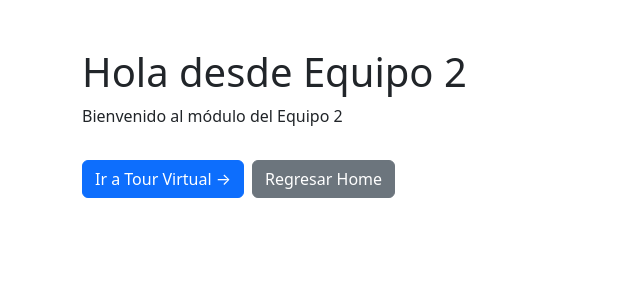
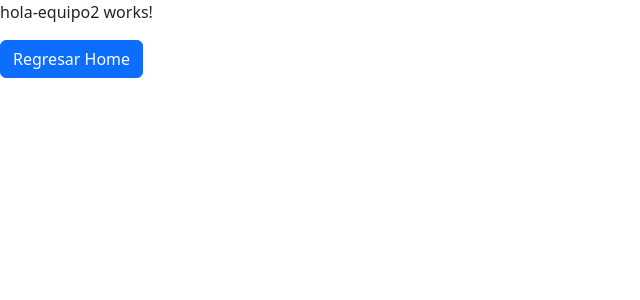
Before and after one commit to RodrigoRamirez-N/AdministracionDeProyectos, an Angular app in the folder Proyecto/FrontEnd/CampusVirtual/: page /equipo2 in a window 1280 px wide. Shown: the top 300 px of the page, without its empty margins (0-640 px from the left). Built offline with nearby package versions, Linux system fonts and the light colour scheme.

Commit message:
Reverti cambios del equipo 2, los meti al equipo 1

```diff
--- a/Proyecto/FrontEnd/CampusVirtual/src/app/modules/equipo1/equipo1-routing-module.ts
+++ b/Proyecto/FrontEnd/CampusVirtual/src/app/modules/equipo1/equipo1-routing-module.ts
@@ -1,11 +1,16 @@
 import { NgModule } from '@angular/core';
 import { RouterModule, Routes } from '@angular/router';
 import { HolaEquipo1 } from './src/hola-equipo1/hola-equipo1';
+import { TourVirtual } from './src/tour-virtual/tour-virtual';
 
 const routes: Routes = [
 	{
 		path: '',
 		component: HolaEquipo1,
+	},
+	{
+		path: 'tour-virtual',
+		component: TourVirtual,
 	},
 ];
 
--- a/Proyecto/FrontEnd/CampusVirtual/src/app/modules/equipo1/src/hola-equipo1/hola-equipo1.html
+++ b/Proyecto/FrontEnd/CampusVirtual/src/app/modules/equipo1/src/hola-equipo1/hola-equipo1.html
@@ -1,2 +1,14 @@
-<p>hola-equipo1 works!</p>
-<a class="btn btn-primary" href="/home">Regresar Home</a>
+<div class="container mt-5">
+  <div class="row">
+    <div class="col-12">
+      <h1>Hola desde Equipo 1</h1>
+      <p>Bienvenido al módulo del Equipo 1</p>
+
+      <button class="btn btn-primary mt-3" (click)="navegarATourVirtual()">
+        Ir a Tour Virtual →
+      </button>
+
+      <a class="btn btn-secondary mt-3 ms-2" href="/home">Regresar Home</a>
+    </div>
+  </div>
+</div>
--- a/Proyecto/FrontEnd/CampusVirtual/src/app/modules/equipo1/src/hola-equipo1/hola-equipo1.ts
+++ b/Proyecto/FrontEnd/CampusVirtual/src/app/modules/equipo1/src/hola-equipo1/hola-equipo1.ts
@@ -1,4 +1,5 @@
 import { Component } from '@angular/core';
+import { Router } from '@angular/router';
 
 @Component({
   selector: 'app-hola-equipo1',
@@ -7,5 +8,9 @@ import { Component } from '@angular/core';
   styleUrl: './hola-equipo1.css'
 })
 export class HolaEquipo1 {
+  constructor(private router: Router) {}
 
+  navegarATourVirtual() {
+    this.router.navigate(['/equipo1/tour-virtual']);
+  }
 }
--- a/Proyecto/FrontEnd/CampusVirtual/src/app/modules/equipo2/src/tour-virtual/tour-virtual.html
+++ b/Proyecto/FrontEnd/CampusVirtual/src/app/modules/equipo1/src/tour-virtual/tour-virtual.html
@@ -1,7 +1,7 @@
 <div class="container-fluid">
   <div class="row header-section">
     <div class="col-12 text-center">
-      <h1>Tour Virtual - Equipo 2</h1>
+      <h1>Tour Virtual - Equipo 1</h1>
       <p class="subtitle">Explora nuestro campus de manera virtual</p>
     </div>
   </div>
@@ -25,7 +25,7 @@
   <div class="row navigation-section">
     <div class="col-12 text-center">
       <button class="btn btn-primary btn-lg" (click)="volverAHome()">
-        ← Volver a Inicio Equipo 2
+        ← Volver a Inicio Equipo 1
       </button>
     </div>
   </div>
--- a/Proyecto/FrontEnd/CampusVirtual/src/app/modules/equipo2/src/tour-virtual/tour-virtual.ts
+++ b/Proyecto/FrontEnd/CampusVirtual/src/app/modules/equipo1/src/tour-virtual/tour-virtual.ts
@@ -11,6 +11,6 @@ export class TourVirtual {
   constructor(private router: Router) {}
 
   volverAHome() {
-    this.router.navigate(['/equipo2']);
+    this.router.navigate(['/equipo1']);
   }
 }
--- a/Proyecto/FrontEnd/CampusVirtual/src/app/modules/equipo2/equipo2-routing-module.ts
+++ b/Proyecto/FrontEnd/CampusVirtual/src/app/modules/equipo2/equipo2-routing-module.ts
@@ -1,16 +1,11 @@
 import { NgModule } from '@angular/core';
 import { RouterModule, Routes } from '@angular/router';
 import { HolaEquipo2 } from './src/hola-equipo2/hola-equipo2';
-import { TourVirtual } from './src/tour-virtual/tour-virtual';
 
 const routes: Routes = [
     {
         path: '',
         component: HolaEquipo2,
-    },
-    {
-        path: 'tour-virtual',
-        component: TourVirtual,
     }
 ];
 
--- a/Proyecto/FrontEnd/CampusVirtual/src/app/modules/equipo2/src/hola-equipo2/hola-equipo2.html
+++ b/Proyecto/FrontEnd/CampusVirtual/src/app/modules/equipo2/src/hola-equipo2/hola-equipo2.html
@@ -1,14 +1,2 @@
-<div class="container mt-5">
-  <div class="row">
-    <div class="col-12">
-      <h1>Hola desde Equipo 2</h1>
-      <p>Bienvenido al módulo del Equipo 2</p>
-
-      <button class="btn btn-primary mt-3" (click)="navegarATourVirtual()">
-        Ir a Tour Virtual →
-      </button>
-
-      <a class="btn btn-secondary mt-3 ms-2" href="/home">Regresar Home</a>
-    </div>
-  </div>
-</div>
+<p>hola-equipo2 works!</p>
+<a class="btn btn-primary" href="/home">Regresar Home</a>
--- a/Proyecto/FrontEnd/CampusVirtual/src/app/modules/equipo2/src/hola-equipo2/hola-equipo2.ts
+++ b/Proyecto/FrontEnd/CampusVirtual/src/app/modules/equipo2/src/hola-equipo2/hola-equipo2.ts
@@ -1,5 +1,4 @@
 import { Component } from '@angular/core';
-import { Router } from '@angular/router';
 
 @Component({
   selector: 'app-hola-equipo2',
@@ -8,9 +7,5 @@ import { Router } from '@angular/router';
   styleUrl: './hola-equipo2.css'
 })
 export class HolaEquipo2 {
-  constructor(private router: Router) {}
 
-  navegarATourVirtual() {
-    this.router.navigate(['/equipo2/tour-virtual']);
-  }
 }
```
Also changed, not shown: Proyecto/FrontEnd/CampusVirtual/src/app/modules/equipo1/src/tour-virtual/tour-virtual.css (renamed from Proyecto/FrontEnd/CampusVirtual/src/app/modules/equipo2/src/tour-virtual/tour-virtual.css).
